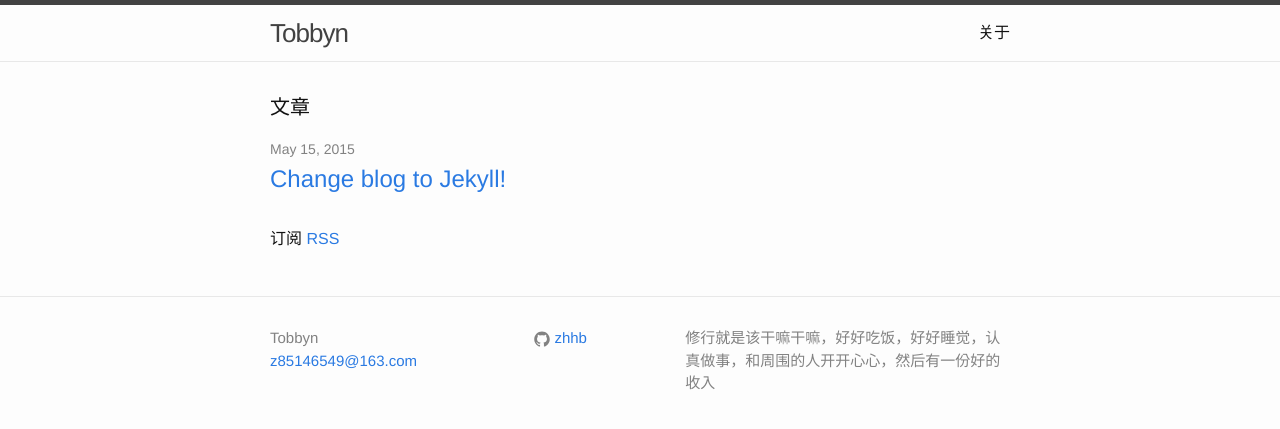
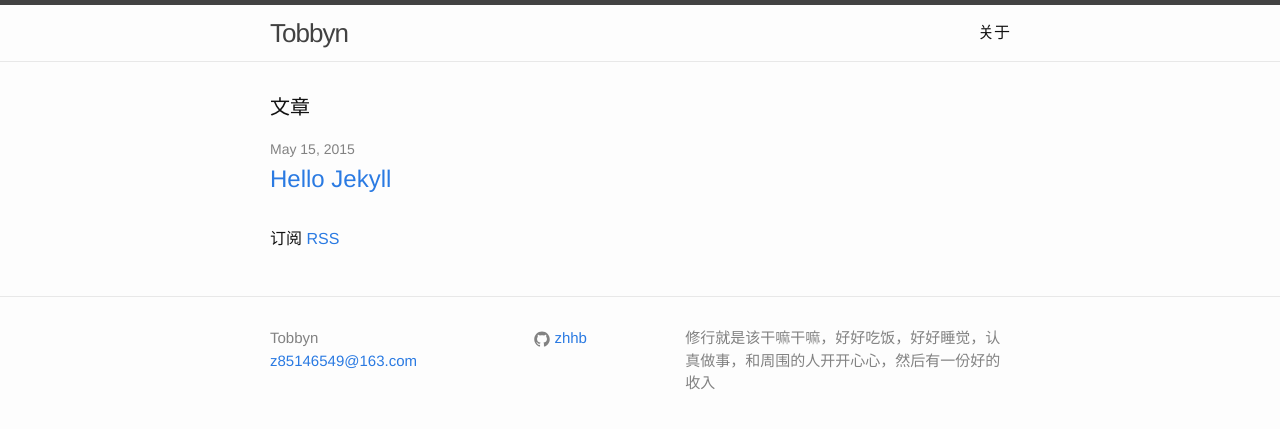
Before and after one commit to zhhb/blog_old, a Jekyll site: the page built from index.html, in a window 1280 px wide. Shown: the top 429 px of the page. Built offline with Jekyll 4.4.1, drawn with Linux system fonts in a browser that asks for light colours.

Commit message:
change page view

```diff
--- a/_config.yml
+++ b/_config.yml
@@ -1,7 +1,7 @@
 # Site settings
 title: Tobbyn
 email: z85146549@163.com
-description: 修行就是该干嘛干嘛，好好吃饭，好好睡觉，认真做事，和周围的人开开心心，然后有一份好的收入️
+description: 修行就是该干嘛干嘛，好好吃饭，好好睡觉，认真做事，和周围的人开开心心，然后有一份好的收入
 # the subpath of your site, e.g. /blog/
 baseurl: ""
 # the base hostname & protocol for your site
--- a/_posts/2015-05-15-change-blog-to-jekyll.md
+++ b/_posts/2015-05-15-change-blog-to-jekyll.md
@@ -1,8 +1,8 @@
 ---
 layout: post
-title:  "Change blog to Jekyll!"
+title:  "Hello Jekyll"
 date:   2015-05-15 10:49:48
-categories: hello Jekyll
+categories: Hello
 ---
 最近终于有点空闲的时间了，好久没写的blog也基本荒废了，思索着hexo的各种不好用，果断的换成了Jekyll
 
```
